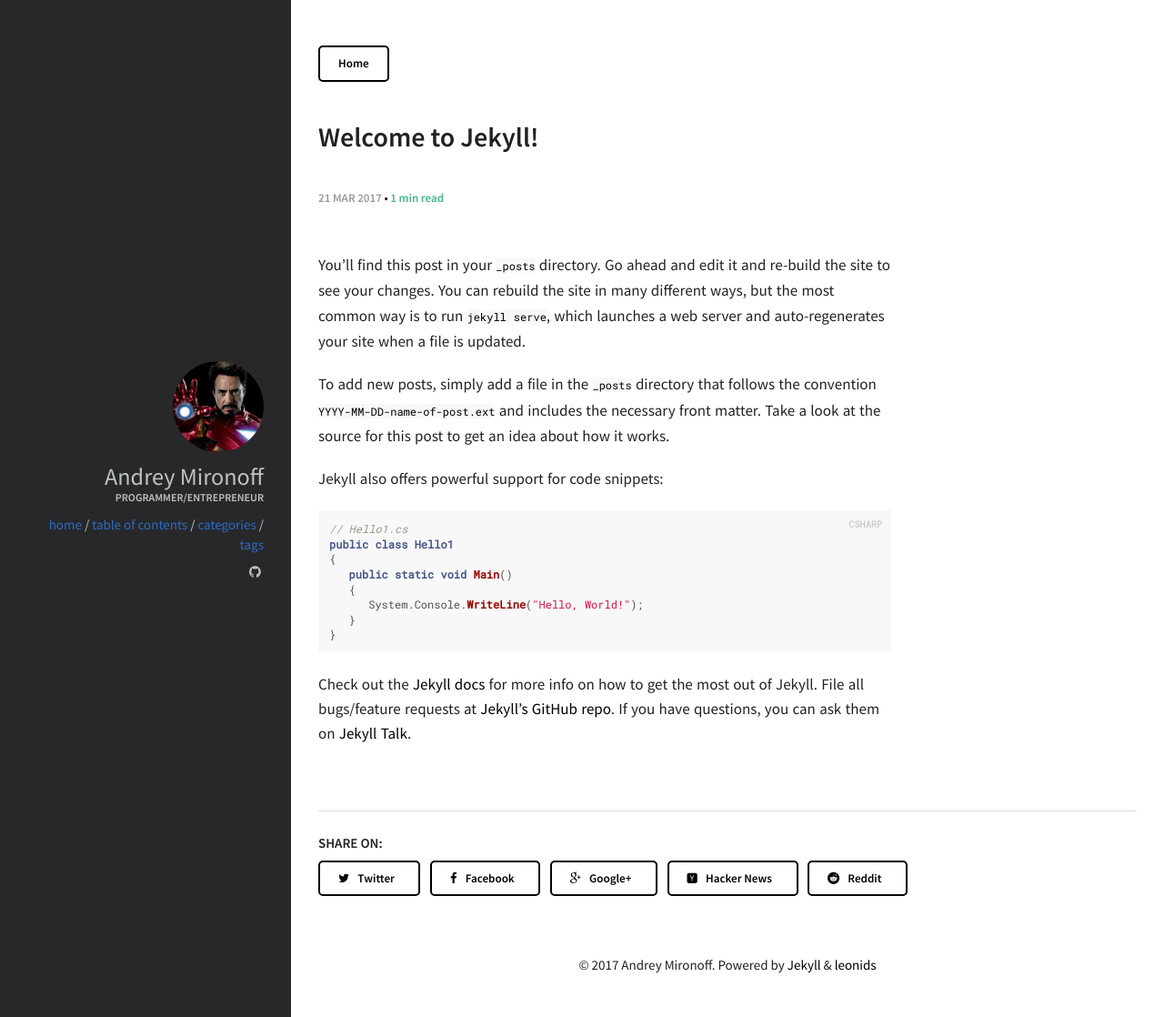
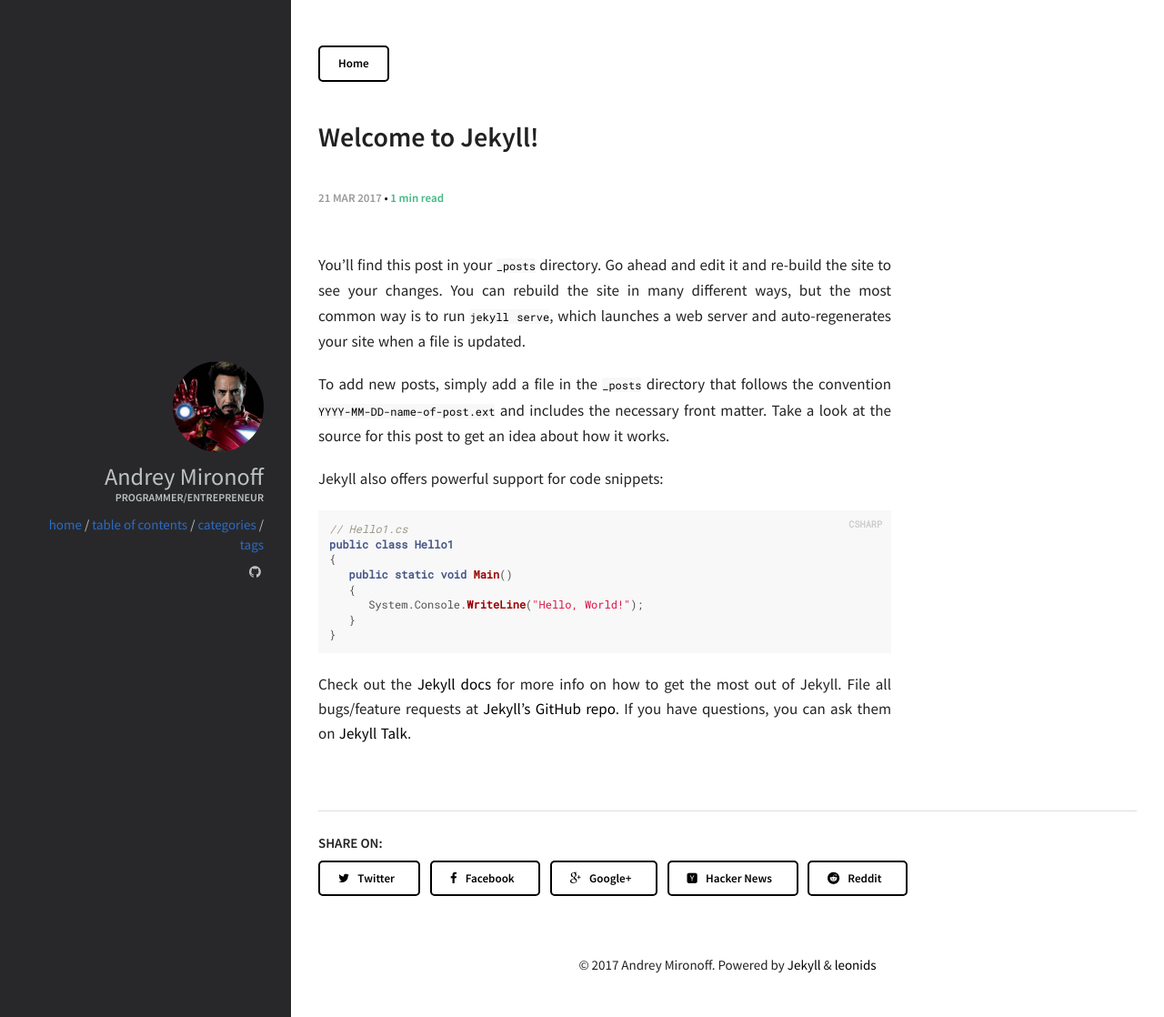
Before and after one commit to amironoff/amironoff.github.io, a Jekyll site: the page built from _posts/2017-03-21-welcome-to-jekyll.markdown, in a window 1280 px wide. Shown: the whole page at 91% size. Built offline with Jekyll 4.4.1, drawn with Linux system fonts in a browser that asks for light colours.

Commit message:
Justify text & increase image width in post overview

```diff
--- a/assets/css/main-custom.css
+++ b/assets/css/main-custom.css
@@ -50,6 +50,11 @@ section.post {
 #post {
     width: 70%;
 }
+
+img{
+    max-width: 140%
+}
+
 }
 
 .post-title{
@@ -59,8 +64,13 @@ section.post {
     font-size:17px;
 }
 
+#post {
+    text-align: justify
+}
+
 .post-content > p {
     font-size:17px;
+    text-align: justify
 }
 
 
```
